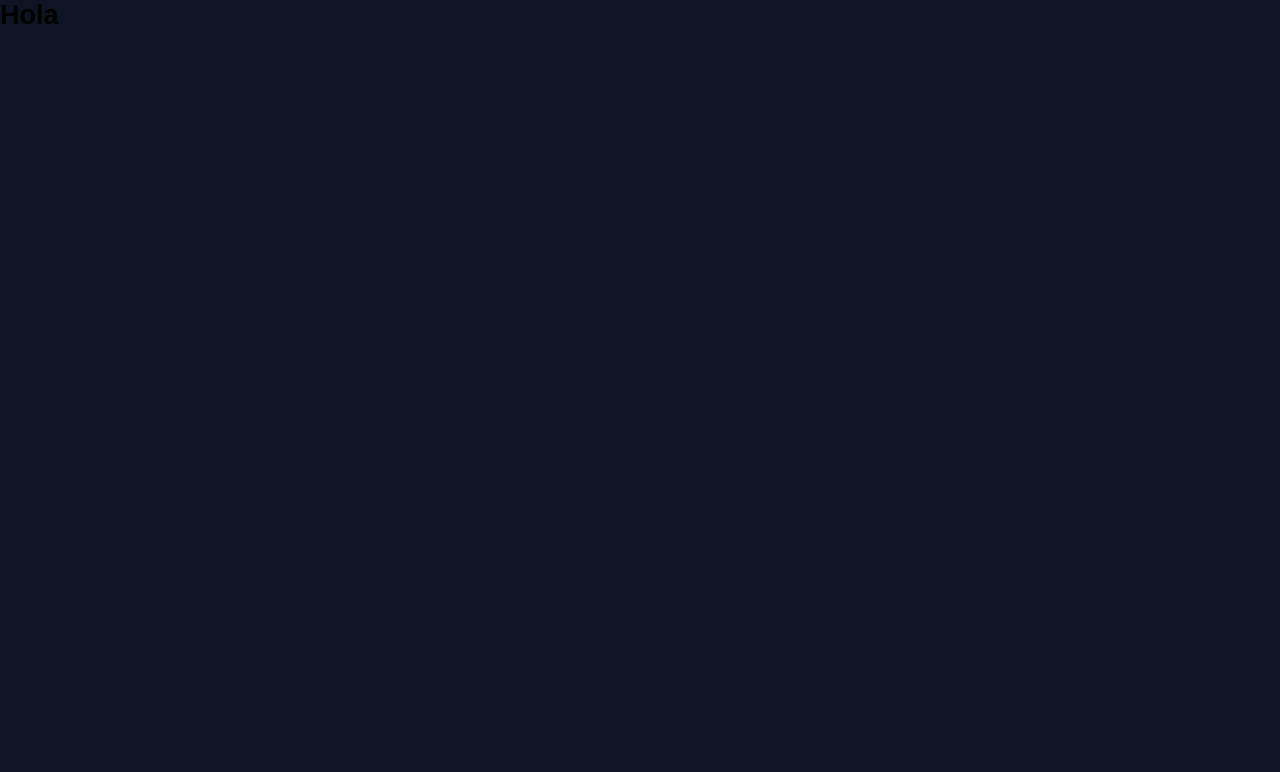
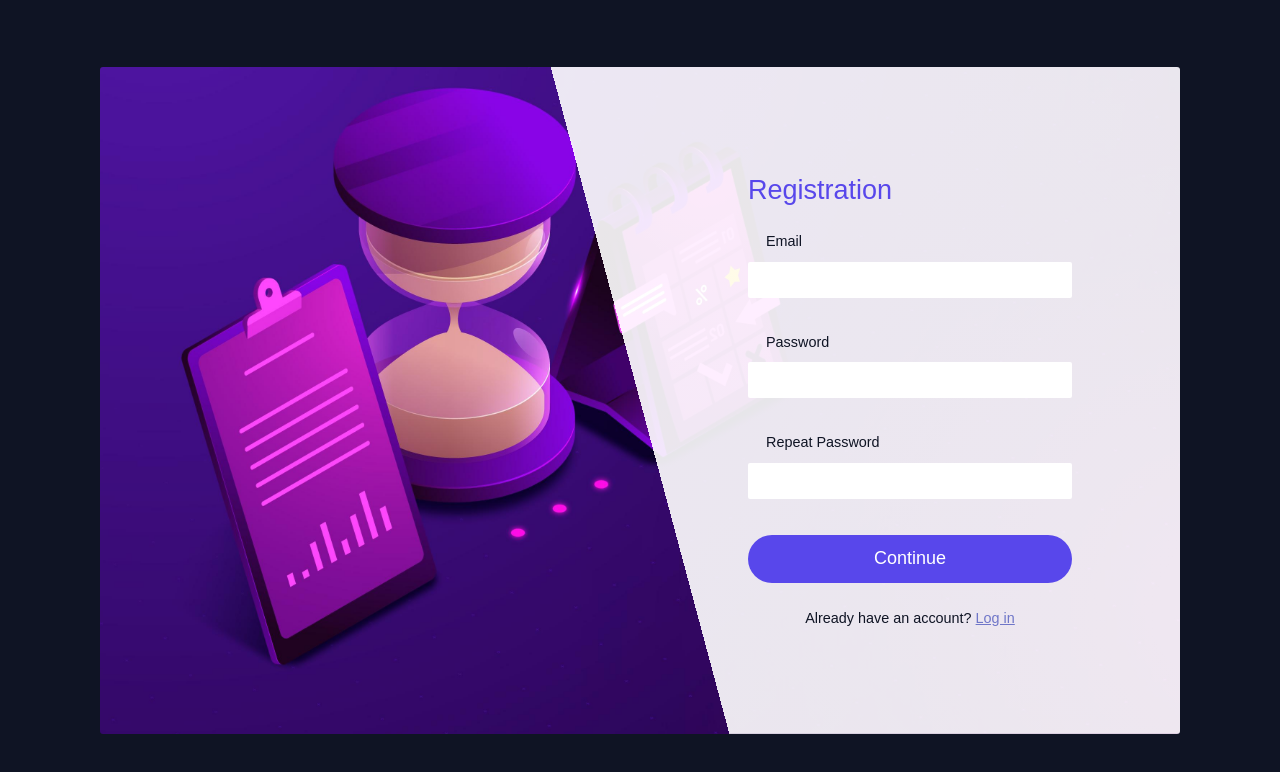
Before and after one commit to FedericoKeller/time-tracking, an Angular app: page /register in a window 1280 px wide. Shown: the top 772 px of the page. Built offline with nearby package versions, Linux system fonts and the light colour scheme; a web font is replaced by a local one.

Commit message:
feature(login): created register template and added password validation

```diff
--- a/src/app/modules/material.module.ts
+++ b/src/app/modules/material.module.ts
@@ -4,6 +4,9 @@ import { MatCardModule } from '@angular/material/card';
 import { MatButtonModule } from '@angular/material/button';
 import { MatIconModule } from '@angular/material/icon';
 import { MatSnackBarModule } from '@angular/material/snack-bar';
+import { MatFormFieldModule } from '@angular/material/form-field';
+import { MatInputModule } from '@angular/material/input';
+
 @NgModule({
   exports: [
     MatRippleModule,
@@ -11,6 +14,8 @@ import { MatSnackBarModule } from '@angular/material/snack-bar';
     MatButtonModule,
     MatIconModule,
     MatSnackBarModule,
+    MatFormFieldModule,
+    MatInputModule,
   ]
 })
 export class MaterialModule { }
--- a/src/app/modules/module-login/register/register.component.html
+++ b/src/app/modules/module-login/register/register.component.html
@@ -1 +1,45 @@
-<div class="container"><h2>Hola</h2></div>
+<div class="section-register">
+  <div class="row">
+    <div class="register">
+      <div class="container">
+        <mat-card class="register__form">
+          <form class="form" [formGroup]="registerForm">
+            <div class="u-margin-bottom--small">
+              <h2 class="register__header">Registration</h2>
+
+            </div>
+
+            <div class="form__group">
+              <label for="email" class="form__label">Email</label>
+              <input id="email" name="email" class="form__input" type="email" formControlName="email" autocomplete="email" required/>
+            </div>
+
+            <section formGroupName="passwordsGroup">
+            <div class="form__group">
+                <label for="password" class="form__label">Password</label>
+              <input id="password" name="password" class="form__input" type="password" formControlName="password" autocomplete="password" required/>
+            </div>
+
+            <div class="form__group">
+              <label for="password" class="form__label">Repeat Password</label>
+              <input id="passwordConfirm" name="passwordConfirm" class="form__input" type="password" formControlName="passwordConfirm" autocomplete="passwordConfirm" required/>
+              <mat-error class="message__error" *ngIf="this.registerForm.controls.passwordsGroup.hasError('passwordError') && this.registerForm.controls.passwordsGroup.get('passwordConfirm')?.touched &&this.registerForm.controls.passwordsGroup.get('passwordConfirm')?.dirty">Those passwords didn’t match. Try again.</mat-error>
+            </div>
+          </section>
+
+
+
+            <div class="u-margin-bottom--small">
+              <button type="submit" class="btn btn--blue">
+                  Continue
+              </button>
+          </div>
+          </form>
+          <div>
+            <h3 class="login">Already have an account? <a class="form__link" routerLink="/login">Log in</a></h3>
+          </div>
+        </mat-card>
+      </div>
+      </div>
+  </div>
+</div>
--- a/src/app/modules/module-login/register/register.component.scss
+++ b/src/app/modules/module-login/register/register.component.scss
@@ -1,6 +1,180 @@
-.container {
-  height: 100vh;
-  width: 100vw;
+@use "../../../../../mixins" as *;
+
+
+.section-register {
+  min-height: 100vh;
+  width: 100%;
+  display: flex;
+  align-items: center;
+  justify-content: center;
   background-color: var(--very-dark-blue);
 
+
+  .row {
+    max-width: 60rem;
+    width: 100%;
+
+    @include respond(tab-port) {
+      max-width: 55rem;
+    }
+
+    @include respond(phone) {
+      max-width: 25rem;
+    }
+
+
+    .register {
+      &__header {
+        font-weight: 300;
+        color: var(--color-blue);
+      }
+
+      .container {
+        background-image: linear-gradient(
+            105deg,
+            rgba(255, 255, 255, 0.9) 0%,
+            rgba(255, 255, 255, 0.9) 50%,
+            transparent 50%
+          ),
+          url(../../../../assets/img/4864995.jpg);
+
+
+          @include respond(phone) {
+            background-image: linear-gradient(
+              105deg,
+              rgba(255, 255, 255, 0.9) 0%,
+              rgba(255, 255, 255, 0.9) 100%
+            ),
+            url(../../../../assets/img/4864995.jpg);
+          }
+
+        background-size: cover;
+        background-repeat: no-repeat;
+        background-position: 0;
+        border-radius: 3px;
+        transform: scaleX(-1);
+      }
+
+      &__form {
+        transform: scaleX(-1);
+
+        padding:6rem;
+        width: 50%;
+        background-color: transparent;
+        box-shadow: none;
+
+        @include respond(tab-port) {
+          padding: 5rem;
+        }
+
+        @include respond(phone) {
+          padding: 2rem;
+          width: 100%;
+        }
+
+      }
+    }
+  }
 }
+
+.form {
+  &__group {
+    display: flex;
+    flex-direction: column;
+    width: 100%;
+    margin-bottom: 1.5rem;
+
+  }
+
+  &__input {
+    font-family: inherit;
+    padding: 0.5rem 1rem;
+    border-radius: 2px;
+    border: none;
+    border-bottom: 3px solid transparent;
+    transition: all 0.3s;
+    margin-bottom: 0.5rem;
+
+    &:focus {
+      outline: none;
+      border-bottom: 3px solid green;
+    }
+
+    &:focus:invalid {
+      border-bottom: 3px solid orange;
+    }
+
+  }
+
+  &__link {
+    color: var(--desaturated-blue);
+    font-size: 0.8rem;
+    font-weight: 500;
+  }
+
+
+  &__password {
+    display: flex;
+    justify-content: space-between;
+    margin-bottom: 0.7rem;
+
+    .form__label {
+      margin: 0;
+    }
+  }
+
+
+
+  &__label {
+    font-size: 0.8rem;
+    margin-left: 1rem;
+    margin-bottom: 0.7rem;
+    color: var(--very-dark-blue);
+  }
+}
+
+
+.btn {
+  text-decoration: none;
+  padding: 0.75rem 2rem;
+  font-family: inherit;
+  font-size: inherit;
+  border-radius: 5rem;
+  border: none;
+  cursor: pointer;
+  transition: all .2s ease-in-out;
+
+  &--blue {
+    background-color: var(--color-blue);
+    color: #fff;
+    width: 100%;
+
+    &:focus,
+    &:active {
+      outline: 4px solid var(--pale-blue);
+    }
+  }
+}
+
+.login {
+  color: var(--very-dark-blue);
+    font-weight: 400;
+    font-size: 0.8rem;
+    text-align: center;
+}
+
+.message__error {
+  font-size: 0.8rem;
+  margin-left: 1rem;
+  animation: fadeIn .5s;
+
+}
+
+@keyframes fadeIn {
+  0% {
+    opacity: 0;
+  }
+  100% {
+    opacity: 1;
+  }
+}
--- a/src/app/modules/module-login/register/register.component.ts
+++ b/src/app/modules/module-login/register/register.component.ts
@@ -1,5 +1,13 @@
 import { animate, state, style, transition, trigger } from '@angular/animations';
 import { Component, OnInit } from '@angular/core';
+import { AbstractControl, FormBuilder, FormControl, FormGroup, ValidationErrors, ValidatorFn, Validators } from '@angular/forms';
+
+const passwordErrorValidator: ValidatorFn = (group: AbstractControl): ValidationErrors | null => {
+  const pass = group.get('password');
+  const confirmPass = group.get('passwordConfirm');
+
+  return pass?.value != confirmPass?.value ? { 'passwordError': true } : null;
+};
 
 @Component({
   selector: 'app-register',
@@ -7,10 +15,22 @@ import { Component, OnInit } from '@angular/core';
   styleUrls: ['./register.component.scss'],
 })
 export class RegisterComponent implements OnInit {
+  registerForm: FormGroup;
 
-  constructor() { }
+
+  constructor(private readonly fb: FormBuilder) {
+    this.registerForm = this.fb.group({
+      email: new FormControl('', [Validators.required]),
+      passwordsGroup: this.fb.group(
+        {
+          password: new FormControl('', [Validators.required]),
+          passwordConfirm: new FormControl('', [Validators.required]),
+        },
+        { validators: passwordErrorValidator }
+      ),
+    });
+  }
 
   ngOnInit() {
   }
-
 }
--- a/src/app/modules/module-login/sign-in/sign-in.component.html
+++ b/src/app/modules/module-login/sign-in/sign-in.component.html
@@ -1,4 +1,4 @@
-<section class="section-login">
+<div class="section-login">
   <div class="row">
     <div class="login">
       <div class="container">
@@ -34,4 +34,4 @@
       </div>
       </div>
   </div>
-</section>
+</div>
```
Also changed, not shown: src/assets/img/4864995.jpg (added).
